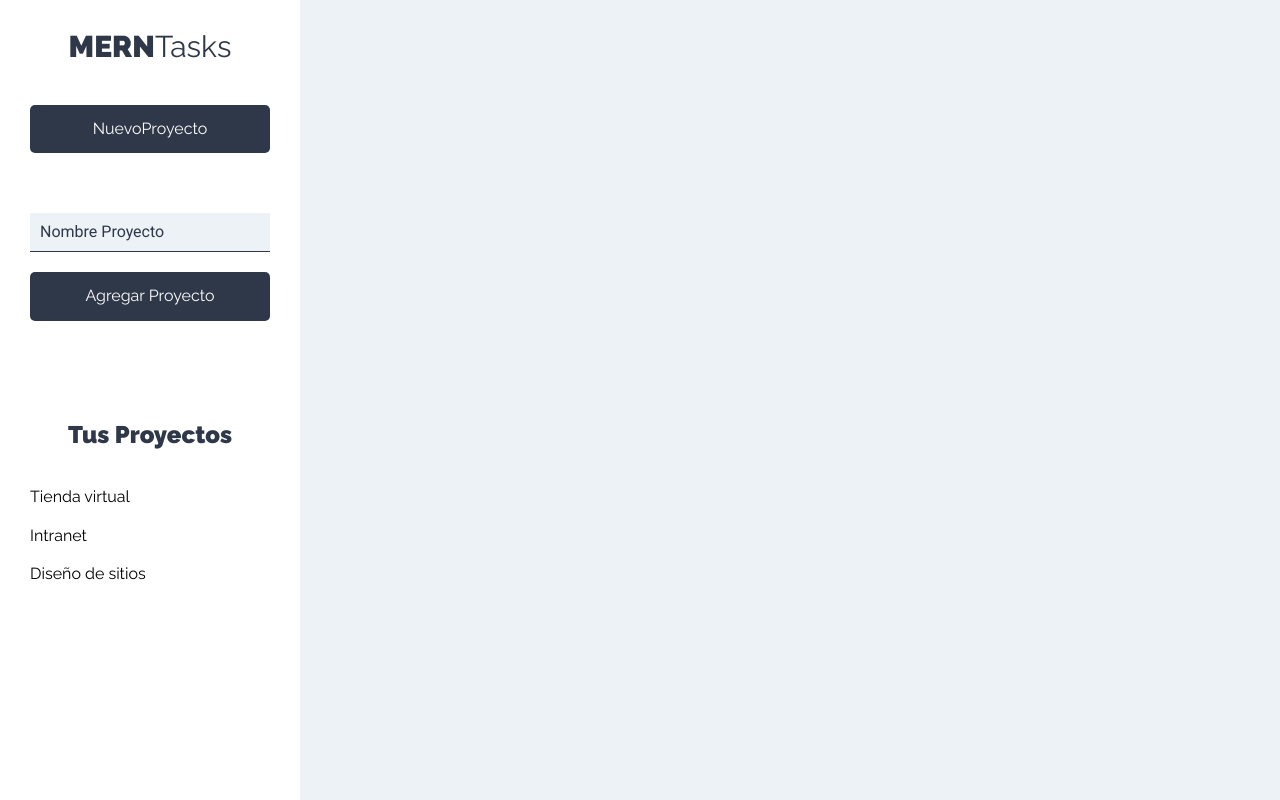
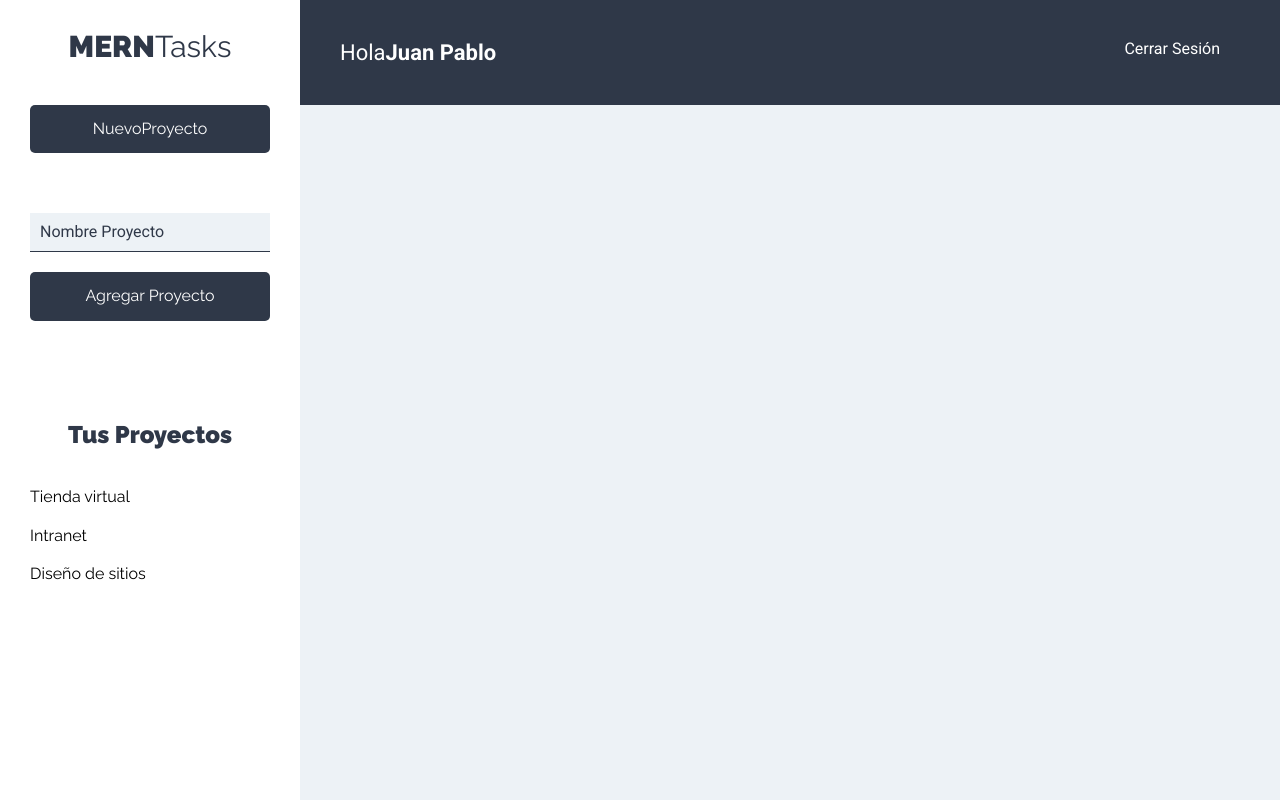
Before and after one commit to musiciancoder/MERNCLIENTE, a React (Create React App) app: page /proyectos in a window 1280 px wide. Built offline with nearby package versions, Linux system fonts and the light colour scheme.

Commit message:
196. Creando el Header

```diff
--- /dev/null
+++ b/src/components/layout/Barra.js
@@ -0,0 +1,15 @@
+import React from 'react';
+
+const Barra = () => {
+    return (
+        <header className="app-header">
+            <p className="nombre-usuario">Hola<span>Juan Pablo</span></p>
+            <nav className="nav-principal">
+                <a href="#!">Cerrar Sesión</a>
+            </nav>
+        </header>
+
+    );
+}
+
+export default Barra;
--- a/src/components/proyectos/Proyectos.js
+++ b/src/components/proyectos/Proyectos.js
@@ -1,5 +1,6 @@
 import React from 'react';
 import Sidebar from "../layout/Sidebar";
+import Barra from "../layout/Barra";
 
 const Proyectos = () => {
     return(
@@ -7,6 +8,7 @@
     <Sidebar/>
 
            <div className="seccion-principal">
+               <Barra/>
                <main>
 
                    <div className="contenedor-tareas">
```
